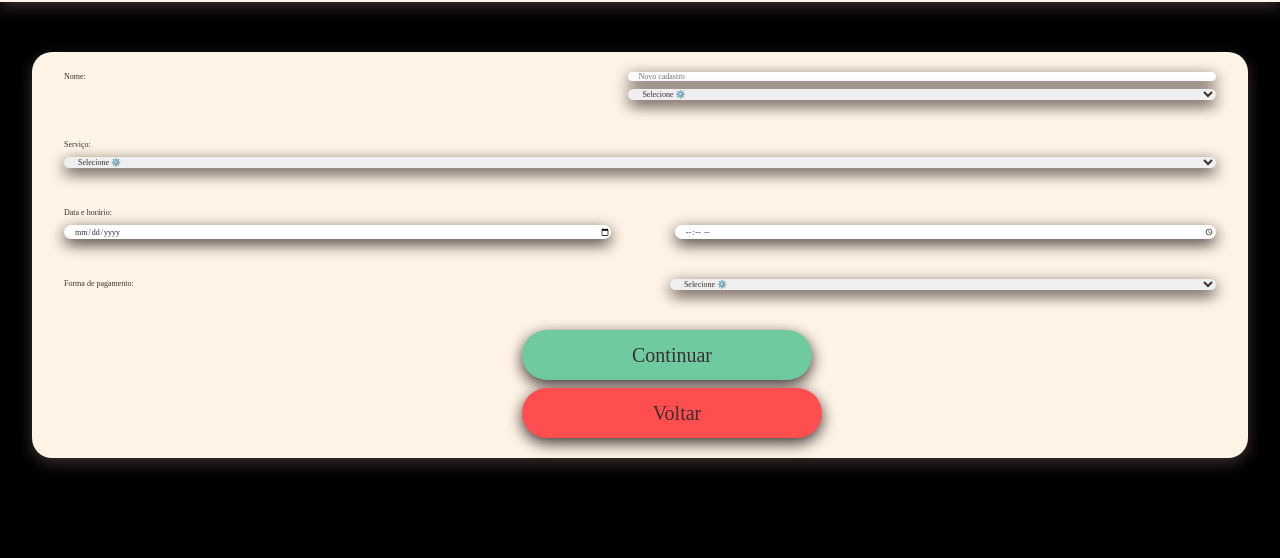
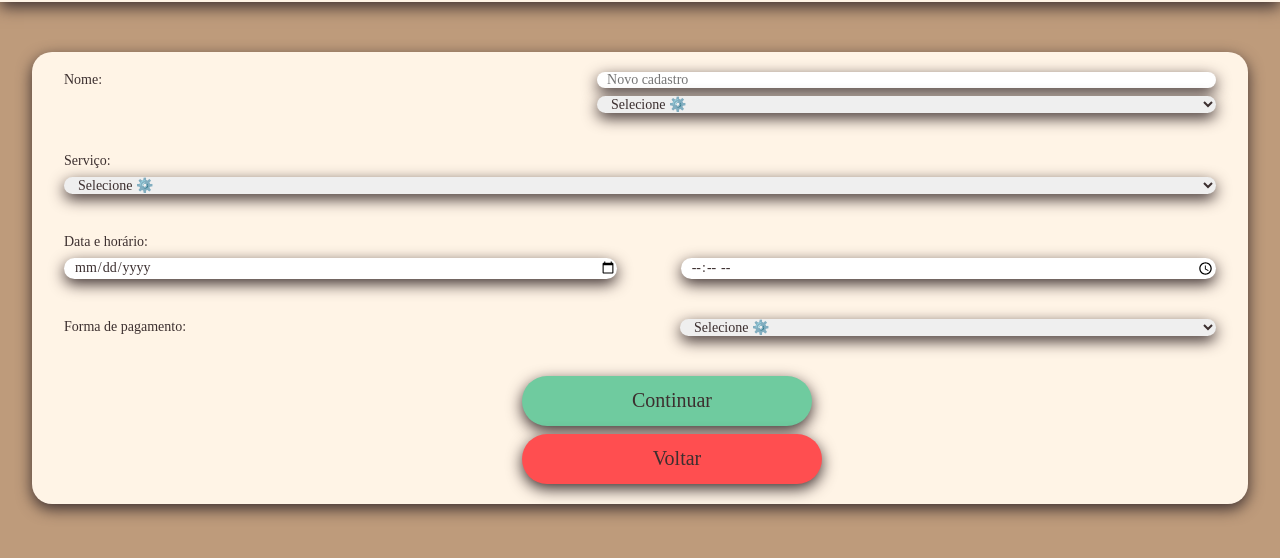
Before and after one commit to Suunn12/Beauty-Sal-o, a plain HTML site: page html/Beauty_NS.html in a window 1280 px wide. Shown: the part 88-646 px from the top of the page. Drawn offline with nearby package versions, Linux system fonts and the light colour scheme; no server answers; a web font is replaced by a local one.

Commit message:
Update Beauty.css

```diff
--- a/css/Beauty.css
+++ b/css/Beauty.css
@@ -4,8 +4,7 @@
 }
 
 body{
-	-background-color: #be9b7b;
-	background-color: black;
+	background-color: #be9b7b;
 }
 
 .cabecalho{
@@ -70,7 +69,7 @@ body{
 	grid-row-start: 1;
 	grid-row-end: 2;
 	font-family: Montserrat_Alternates;
-	font-size: 8px;
+	font-size: 14px;
 	color: #3c2f2f;
 }
 
@@ -80,7 +79,7 @@ body{
 	grid-row-start: 1;
 	grid-row-end: 2;
 	font-family: Montserrat;
-	font-size: 8px;
+	font-size: 14px;
 	color: #3c2f2f;
 	-border: none;
 	border-radius: 50px;
@@ -94,7 +93,7 @@ body{
 	grid-row-start: 2;
 	grid-row-end: 3;
 	font-family: Montserrat;
-	font-size: 8px;
+	font-size: 14px;
 	color: #3c2f2f;
 	border: none;
 	border-radius: 50px;
@@ -108,7 +107,7 @@ body{
 	grid-row-start: 2;
 	grid-row-end: 3;
 	font-family: Montserrat;
-	font-size: 8px;
+	font-size: 14px;
 	color: #3c2f2f;
 	border: none;
 	border-radius: 50px;
```
